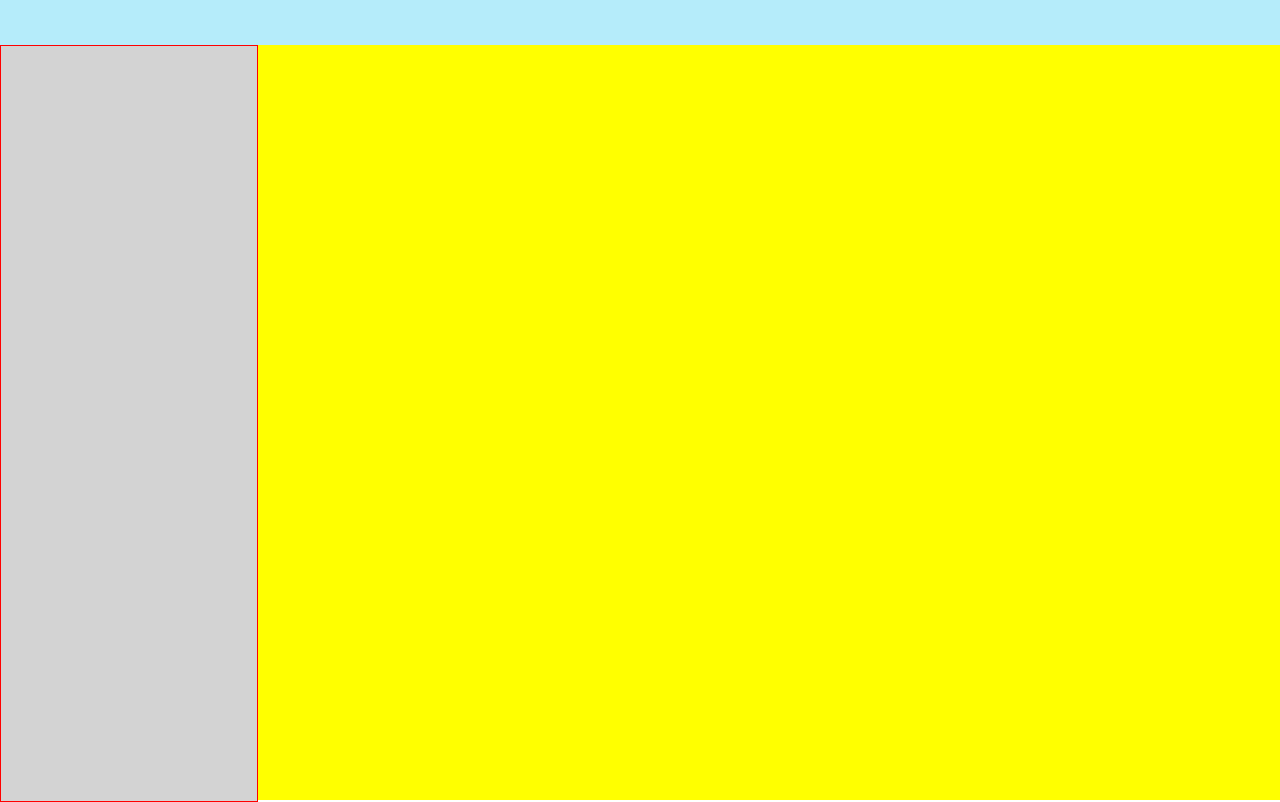
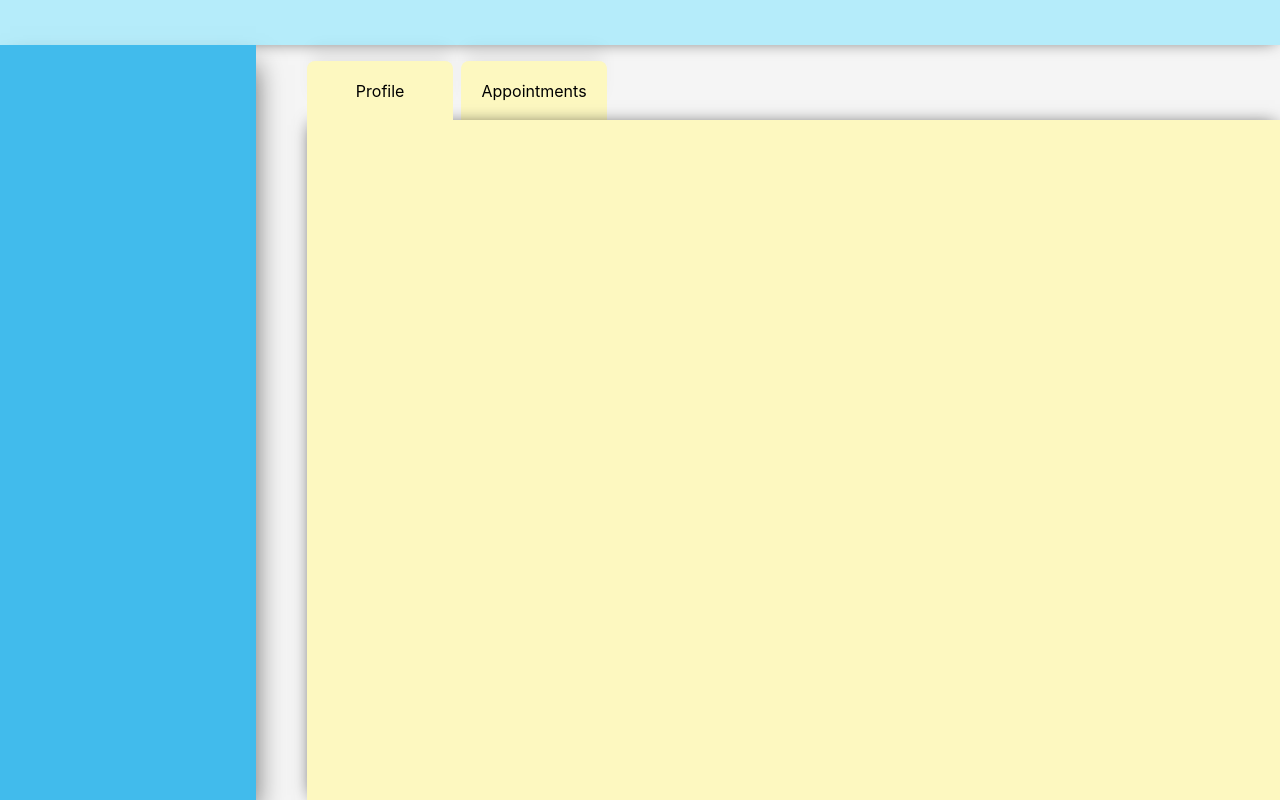
Before and after one commit to diegogb-08/Front-End-with-Reactjs, a React (Create React App) app: page /user in a window 1280 px wide. Built offline with nearby package versions, Linux system fonts and the light colour scheme.

Commit message:
tabs created

```diff
--- a/src/components/Navbar/Navbar.css
+++ b/src/components/Navbar/Navbar.css
@@ -4,4 +4,5 @@
     flex-direction: row;
     height: 3rem;
     width: 100%;
+    box-shadow: 0px 0px 17px -5px rgba(0,0,0,0.75);
 }
--- /dev/null
+++ b/src/components/Tab/Tab.css
@@ -0,0 +1,13 @@
+.tab {
+    height: 100%;
+    width: 15%;
+    background-color: rgb(253,248,192);
+    border-radius: 0.5rem 0.5rem 0 0;
+    display: flex;
+    justify-content: center;
+    align-items: center;
+    cursor: pointer;
+    /* z-index: 0; */
+    box-shadow: 0 -19px 17px -5px rgba(0, 0, 0, 0.05);
+    margin-right: 0.5rem;
+}
--- /dev/null
+++ b/src/components/Tab/Tab.jsx
@@ -0,0 +1,15 @@
+import React from 'react'
+import './Tab.css'
+
+function Tab(props) {
+
+
+
+    return (
+        <div className="tab" style={props.style} onClick={props.onClick} >
+            {props.tabs}
+        </div>
+    )
+}
+
+export default Tab
--- a/src/containers/Login/Login.jsx
+++ b/src/containers/Login/Login.jsx
@@ -30,6 +30,7 @@ const Login = () => {
     },[]);
 
     const logeame = async () => {
+
         let result = await axios.post(port+client+login, dataLogin)
         console.log(result);
     }
--- a/src/containers/Register/Register.jsx
+++ b/src/containers/Register/Register.jsx
@@ -60,7 +60,7 @@ const Register = () => {
         //REST API
         try{
             let data = await axios.post(port+client,body)
-            if(data) return await history.push(`/login`)
+            if(data) return history.push(`/login`)
         }catch(error){
             setMessage('The user name, email or phone number already exist!')
         }
@@ -70,8 +70,6 @@ const Register = () => {
     return (
         <div className="registerContainer">
             <Header/>
-            <div className="spacer"></div>
-            <div className="spacer"></div>
             <div className="spacer"></div>
             <div className="spacer"></div>
             <h1>Register</h1>
--- a/src/containers/User/User.css
+++ b/src/containers/User/User.css
@@ -5,6 +5,7 @@
     flex-direction: column;
     justify-content: center;
     align-items: center;
+    background-color: rgb(245, 245, 245);
 }
 
 .dataContainer {
@@ -12,7 +13,7 @@
     height: 100%;
     display: flex;
     flex-direction: row;
-    background-color: blue;
+
 }
 
 .profileLeft {
@@ -20,12 +21,44 @@
     background-color: rgb(211, 211, 211);
     height: 100%;
     width: 20%;
-    border: solid 1px red;
+    background-color: #41bbec;
+    box-shadow: 5px 15px 26px -5px rgba(0,0,0,0.56);
 }
 
 .profileCenter {
     display: flex;
     height: 100%;
     width: 80%;
-    background-color: yellow;
 }
+
+.profileCard {
+    width: 95%;
+    height: 100%;
+    display: flex;
+    flex-direction: column;
+}
+.spacer {
+    width: 5%;
+}
+.card {
+    height: 100%;
+    border-radius: 0.5rem;
+
+    display: flex;
+    flex-direction: column;
+}
+
+.tabCollection{
+    height: 8%;
+    width: 100%;
+    display: flex;
+    flex-direction: row;
+}
+
+
+.infoCard{
+    height: 92%;
+    width: 100%;
+    box-shadow: 0px 0px 17px -5px rgba(0,0,0,0.75);
+    background-color: rgb(253,248,192);
+}
--- a/src/containers/User/User.jsx
+++ b/src/containers/User/User.jsx
@@ -1,13 +1,44 @@
-import React from 'react'
+import React, {useState,useEffect} from 'react'
 import Navbar from '../../components/Navbar/Navbar'
+import Tab from '../../components/Tab/Tab'
 import './User.css'
 
 
 
 const User = () => {
 
-    // const user = localStorage.getItem('user')
+    const [index, setIndex] = useState([
+        {zIndex: '0'},
+        {zIndex: ''}
+    ])
+
+
+    const changeZIndex = (index) => {
+        console.log(index)
+        if(index === ""){
+            setIndex({...index, zIndex: '0'})
+        }else{
+            setIndex({...index, zIndex: '0'})
+        }
+        // setIndex(...index, index.move(0,1))
+
+    }
+
+    // useEffect(()=> {
+    //     console.log(index)
+    //     //Se ejecuta tras la primera actualización (montado), equivale a componentDidMount()
+    //     console.log("HOLA, COMPONENTE MONTADO POR PRIMERA VEZ");
+    //     // const user = localStorage.getItem('user')
+
+    // },[]);
+
     // const name = 'Diego'
+
+    // const changeZIndex = () => {
+    //     setIndex('1')
+    // }
+
+
 
     return (
         <div className="userContainer">
@@ -15,7 +46,19 @@ const User = () => {
             <div className="dataContainer">
                 <div className="profileLeft"></div>
                 <div className="profileCenter">
+                    <div className="spacer"></div>
+                    <div className="profileCard">
+                    <div className="spacer"></div>
+                    <div className="card">
+                        <div className="tabCollection">
+                            <Tab tabs="Profile" style={index[0]} onClick={()=>changeZIndex(index[0])} />
+                            <Tab tabs="Appointments" style={index[1]} onClick={()=>changeZIndex(index[1])}/>
+                        </div>
+                        <div className="infoCard">
 
+                        </div>
+                    </div>
+                    </div>
 
                 </div>
             </div>
```
